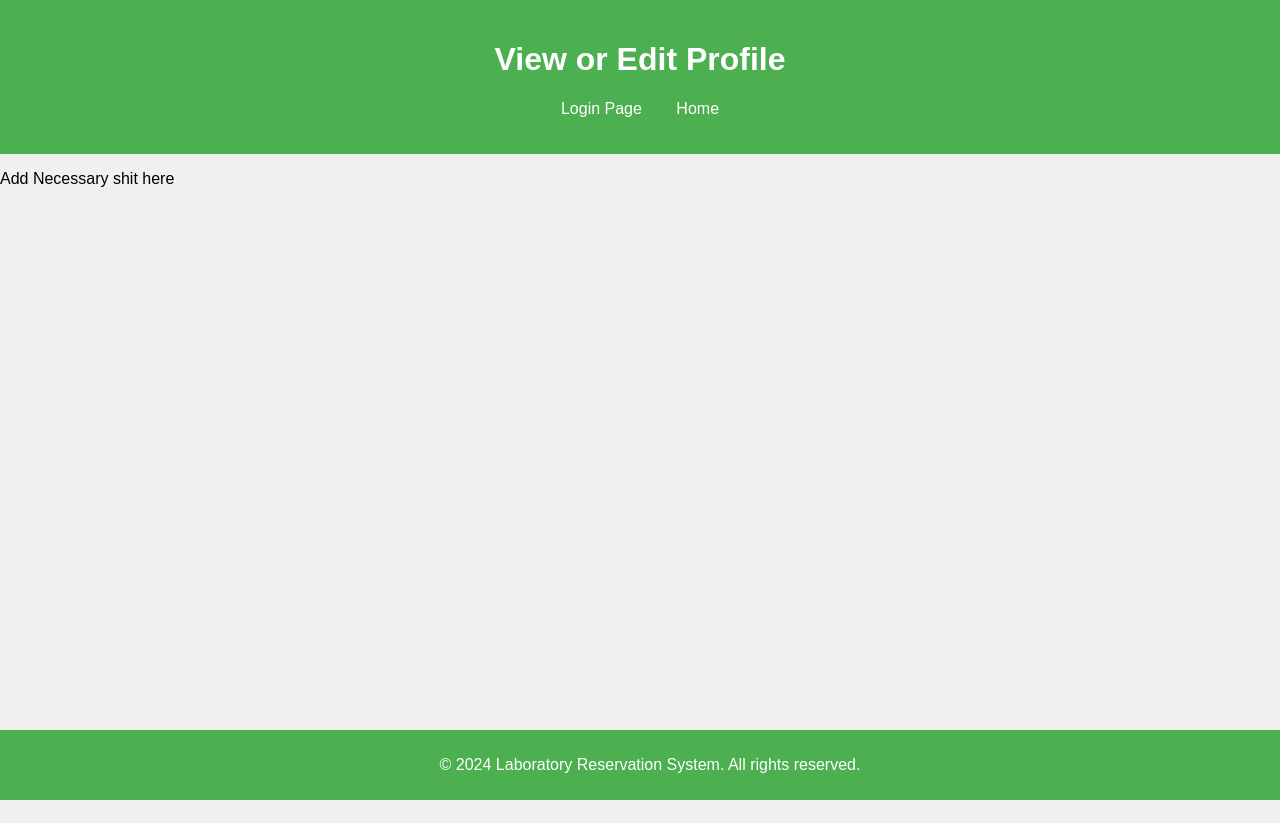
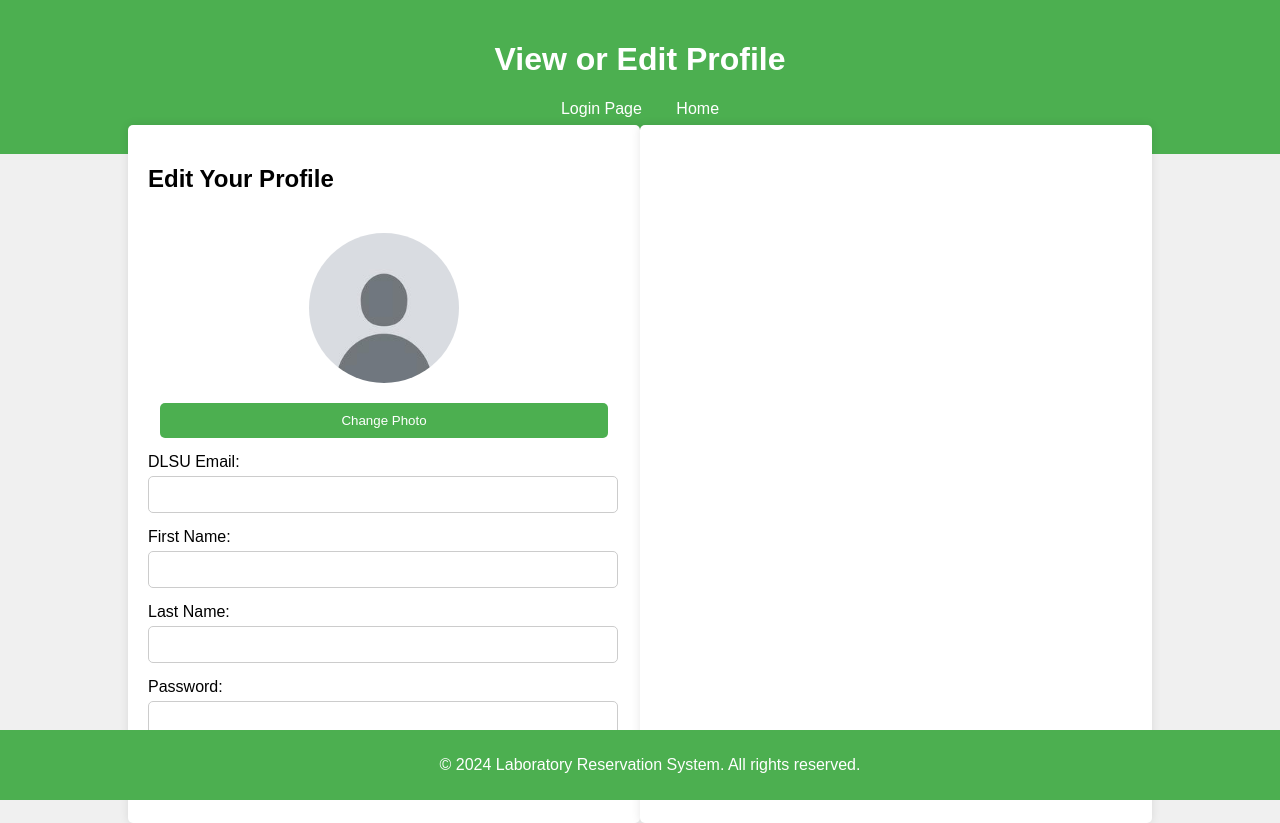
Before and after one commit to JyopsZ/CCAPDEV, a web app: file ViewEditProfile.html in a window 1280 px wide. Before the commit the page ends 800 px from the top, so only its background shows below. Run offline with its HTML, style and script files only (its server is not run), Linux system fonts and the light colour scheme.

Commit message:
view and edit profile changes

```diff
--- a/ViewEditProfile.html
+++ b/ViewEditProfile.html
@@ -7,8 +7,8 @@
     <link rel="stylesheet" href="css/styles.css">
 </head>
 <body>
-      <!-- Header section containing the title and navigation menu -->
-      <header>
+    <!-- Header section containing the title and navigation menu -->
+    <header>
         <h1>View or Edit Profile</h1>
         <nav>
             <ul>
@@ -17,10 +17,44 @@
 
             </ul>
         </nav>
+
     </header>
+    <main>
+        <div class="section-container">
+            <section class="section">
+                <h2 class="edit-profile">Edit Your Profile</h2>
+                <form id="editForm">
+                    <div class="image-container">
+                        <!-- Email input field -->
+                        <img src="images/default.jpg" alt="Round Image" class="round-image">
+                        <button type="button" class="edit-button">Change Photo</button>
+                    </div>
 
-    <p>Add Necessary shit here</p>
+                    <label for="email">DLSU Email:</label>
+                    <input type="text" id="email" name="email" readonly>
 
+                    <!-- FirstName input field -->
+                    <label for="FirstName">First Name:</label>
+                    <input type="text" id="FirstName" name="FirstName">
+
+                    <!-- LastName input field -->
+                    <label for="LastName">Last Name:</label>
+                    <input type="text" id="LastName" name="LastName">
+
+                    <!-- Password input field -->
+                    <label for="password">Password:</label>
+                    <input type="password" id="password" name="password">
+
+                    <!-- Submit button to log in -->
+                    <button type="button" class="edit-button">Save</button>
+                </form>
+            </section>
+            <section class="section">
+
+            </section>
+        </div>
+
+    </main>
     <!-- Footer section with copyright information -->
     <footer>
         <p>&copy; 2024 Laboratory Reservation System. All rights reserved.</p>
--- a/css/styles.css
+++ b/css/styles.css
@@ -74,6 +74,16 @@ form button {
     cursor: pointer;
 }
 
+.edit-button {
+    background-color: #4CAF50;
+    color: white;
+    border: none;
+    cursor: pointer;
+    display: block;
+    margin-left: auto;
+    margin-right: auto;
+}
+
 /* Hover effect for form buttons */
 form button:hover {
     background-color: #45a049;
@@ -94,3 +104,27 @@ footer {
     height: calc(100vh - 150px); /* Adjust the height as needed */
     overflow-y: auto; /* Enable vertical scrolling */
 }
+
+.section-container {
+    display: flex;
+    width: 80%;
+    max-width: 1200px;
+    margin: 0 auto;
+}
+
+.round-image {
+    width: 150px; /* Adjust the width as needed */
+    height: 150px; /* Adjust the height as needed */
+    border-radius: 50%;
+    object-fit: cover; /* Ensures the image covers the entire element without stretching */
+    display: block;
+    margin-left: auto;
+    margin-right: auto;
+    padding: 20px;
+}
+
+.section {
+    flex: 1;
+    padding: 20px;
+    box-sizing: border-box;
+}
```
